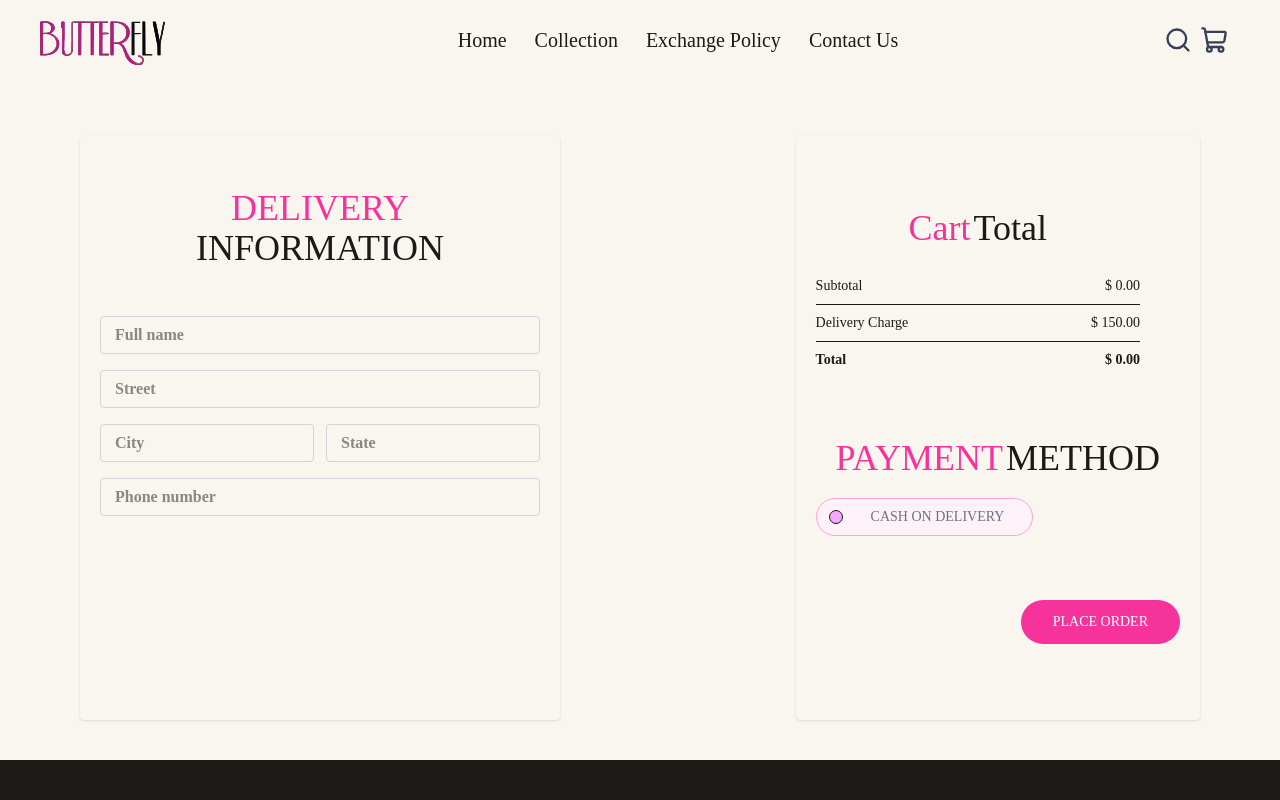
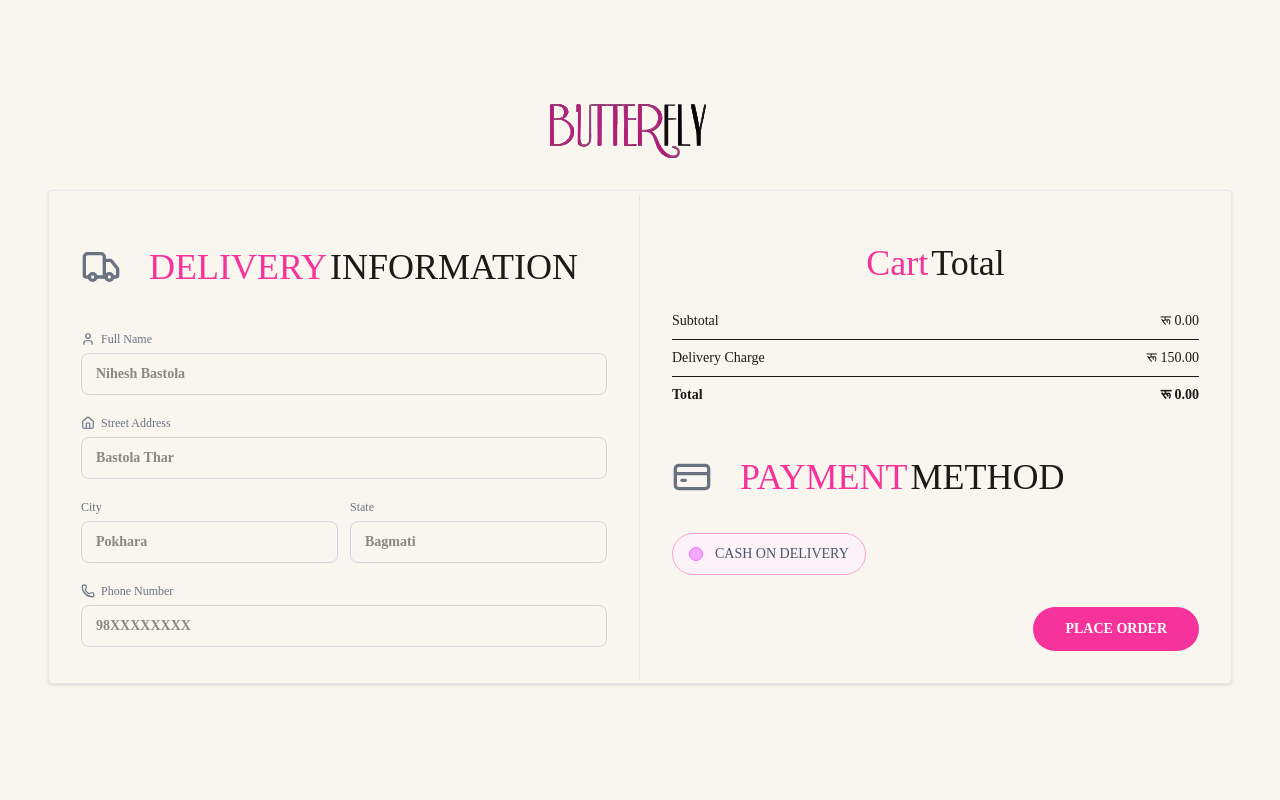
Before and after one commit to kushalktamang/butterfly-fashion-hub, a React (Vite) app in the folder web/: page /place-order in a window 1280 px wide. Shown: the top 800 px of the page. Built offline with nearby package versions, Linux system fonts and the light colour scheme; no server answers; a web font is replaced by a local one.

Commit message:
re-design the place-order and order components for better ui

```diff
--- a/web/src/_components/searchbar.tsx
+++ b/web/src/_components/searchbar.tsx
@@ -12,8 +12,8 @@ const SearchBar = () => {
 
   return (
     <div className="bg-cream border-pink-100 px-4 sm:px-8 py-3">
-      <div className="max-w-3xl mx-auto flex items-center gap-2 bg-white border border-pink-200 rounded-full px-3 sm:px-4 py-2">
-        <TbSearch className="w-5 h-5 text-pink-500 shrink-0" />
+      <div className="max-w-3xl mx-auto flex items-center gap-2 bg-cream border border-gray-200 rounded px-3 sm:px-4 py-2">
+        <TbSearch className="w-5 h-5 text-charcol shrink-0" />
         <input
           type="text"
           value={search}
@@ -32,7 +32,7 @@ const SearchBar = () => {
           className="shrink-0 text-gray-600 hover:text-pink-600"
           aria-label="Close search"
         >
-          <TbX className="w-5 h-5" />
+          <TbX className="w-5 h-5 text-charcol" />
         </button>
       </div>
     </div>
--- a/web/src/context/shop-context-provider.tsx
+++ b/web/src/context/shop-context-provider.tsx
@@ -37,7 +37,7 @@ interface ShopContextProps {
 }
 
 const ShopContextProvider = ({ children }: ShopContextProps) => {
-  const currency = "$";
+  const currency = "रू";
   const delivery_fee = 150;
   const [isProductsLoading, setIsProductsLoading] = useState(true);
   const [search, setSearch] = useState("");
--- a/web/src/main.tsx
+++ b/web/src/main.tsx
@@ -34,11 +34,13 @@ const router = createBrowserRouter([
       { path: "/exchange-policy", element: <ExchangePolicy /> },
       { path: "/contact-us", element: <Contact /> },
       { path: "/cart", element: <Cart /> },
-      { path: "/order", element: <Order /> },
-      { path: "/place-order", element: <PlaceOrder /> },
+      // { path: "/order", element: <Order /> },
+      // { path: "/place-order", element: <PlaceOrder /> },
       { path: "/products/:productId", element: <ProductsRoute /> },
     ],
   },
+  { path: "/order", element: <Order /> },
+  { path: "/place-order", element: <PlaceOrder /> },
 ]);
 
 createRoot(rootElement).render(
--- a/web/src/pages/Collection.tsx
+++ b/web/src/pages/Collection.tsx
@@ -79,9 +79,9 @@ const Collection: React.FC = () => {
   }, [category, subCategory, sortOption, products, search, showSearch]);
 
   return (
-    <div className="flex flex-col sm:flex-col md:flex-row gap-1 sm-gap-10 pt-10 px-4 sm:px-[5vw] md:px-[4vw] lg:px-[4vw]">
+    <div className="flex flex-col sm:flex-col md:flex-row gap-1 sm-gap-10 px-4 sm:px-[5vw] md:px-[4vw] lg:px-[4vw]">
       {/* filter  Option */}
-      <div className="min-w-60 mt-50">
+      <div className="min-w-60 mt-5">
         <p
           onClick={() => {
             setShowFilter(!showFilter);
--- a/web/src/pages/Order.tsx
+++ b/web/src/pages/Order.tsx
@@ -1,6 +1,7 @@
-import { useLocation, useNavigate } from "react-router-dom";
+import { useLocation, useNavigate, Link } from "react-router-dom";
+import { useEffect } from "react";
+import { CheckCircle2, Package, MapPin, Phone, User } from "lucide-react";
 import Title from "../_components/title";
-import { useEffect } from "react";
 
 export interface CartItem {
   _id: string;
@@ -46,47 +47,103 @@ const Order = () => {
   }
 
   const { orderNumber, items, amount, address } = state.orderData;
-
   const fullName = `${address.firstName ?? ""} ${address.lastName ?? ""}`.trim();
   const displayName = address.name ?? (fullName || "-");
-
   const addressLine = [address.street, address.city, address.state].filter(Boolean).join(", ");
 
+  const itemCount = items.reduce((sum, item) => sum + item.quantity, 0);
+
   return (
-    <div className="p-6 max-w-2xl mx-auto">
-      <div className="text-3xl font-bold text-center">
-        <Title textOne={"ORDER"} textTwo={"SUCESSFULL"} />
-      </div>
-      <p className="mb-2 text-center">We will Contact you.</p>
-      <div className="bg-gray-100 p-4 rounded-lg shadow-md">
-        <div className=" text-2xl">
-          <p className="font-semibold">Order Number:</p>
-          <p className="mb-4 text-pink-600">{orderNumber}</p>
-          <p className="font-semibold text-pink-600 mb-1">Shipping Details:</p>
-          <div className="mb-4">
-            <p>
-              <span>Name: </span>
-              {displayName}
-            </p>
-            <p>
-              <span>Address: </span>
-              {addressLine || "-"}
-            </p>
-            <p>
-              <span>Phone Number: </span>
-              {address.phone ?? "-"}
-            </p>
+    <div className="min-h-screen bg-cream px-4 py-10 sm:py-16">
+      <div className="mx-auto max-w-2xl">
+        {/* Success header */}
+        <div className="mb-8 text-center">
+          <div className="mx-auto mb-4 flex h-16 w-16 items-center justify-center rounded-full bg-pink-100">
+            <CheckCircle2 className="h-9 w-9 text-pink-600" strokeWidth={1.75} />
           </div>
-          <p className="font-semibold mb-1 text-pink-600">Total Amount:</p>
-          <p className="mb-4 ">Rs. {amount}</p>
-          <p className="font-semibold mb-2 text-pink-600">Items:</p>
-          <ul className="list-disc list-inside">
-            {items.map((item: CartItem) => (
-              <li key={item._id}>
-                {item.name} (x{item.quantity})
-              </li>
-            ))}
-          </ul>
+          <div className="text-3xl font-bold">
+            <Title textOne={"ORDER"} textTwo={"SUCCESSFUL"} />
+          </div>
+          <p className="mt-2 text-sm text-gray-500">
+            Thank you for your order. We'll contact you shortly to confirm delivery.
+          </p>
+        </div>
+
+        {/* Order card */}
+        <div className="overflow-hidden rounded-2xl border border-gray-200 bg-white shadow-sm">
+          {/* Order number strip */}
+          <div className="flex items-center justify-between bg-charcol px-6 py-4">
+            <span className="text-xs font-medium uppercase tracking-wide text-gray-400">
+              Order Number
+            </span>
+            <span className="font-mono text-sm font-semibold text-white">{orderNumber}</span>
+          </div>
+
+          <div className="divide-y divide-gray-100">
+            {/* Shipping details */}
+            <div className="px-6 py-5">
+              <h3 className="mb-3 flex items-center gap-2 text-sm font-semibold text-pink-600">
+                <MapPin className="h-4 w-4" />
+                Shipping Details
+              </h3>
+              <dl className="space-y-2 text-sm text-gray-700">
+                <div className="flex items-start gap-2">
+                  <User className="mt-0.5 h-4 w-4 shrink-0 text-gray-400" />
+                  <span>{displayName}</span>
+                </div>
+                <div className="flex items-start gap-2">
+                  <MapPin className="mt-0.5 h-4 w-4 shrink-0 text-gray-400" />
+                  <span>{addressLine || "-"}</span>
+                </div>
+                <div className="flex items-start gap-2">
+                  <Phone className="mt-0.5 h-4 w-4 shrink-0 text-gray-400" />
+                  <span>{address.phone ?? "-"}</span>
+                </div>
+              </dl>
+            </div>
+
+            {/* Items */}
+            <div className="px-6 py-5">
+              <h3 className="mb-3 flex items-center gap-2 text-sm font-semibold text-pink-600">
+                <Package className="h-4 w-4" />
+                Items ({itemCount})
+              </h3>
+              <ul className="space-y-3">
+                {items.map((item) => (
+                  <li key={item._id} className="flex items-center justify-between text-sm">
+                    <div className="flex flex-col">
+                      <span className="font-medium text-gray-800">{item.name}</span>
+                      <span className="text-xs text-gray-500">
+                        Qty {item.quantity}
+                        {item.size ? ` · Size ${item.size}` : ""}
+                      </span>
+                    </div>
+                    {typeof item.price === "number" && (
+                      <span className="font-medium text-gray-800">
+                        Rs. {(item.price * item.quantity).toLocaleString()}
+                      </span>
+                    )}
+                  </li>
+                ))}
+              </ul>
+            </div>
+
+            {/* Total */}
+            <div className="flex items-center justify-between bg-gray-50 px-6 py-4">
+              <span className="text-sm font-semibold text-gray-600">Total Amount</span>
+              <span className="text-lg font-bold text-pink-600">Rs. {amount.toLocaleString()}</span>
+            </div>
+          </div>
+        </div>
+
+        {/* Actions */}
+        <div className="mt-8 flex justify-center">
+          <Link
+            to="/collection"
+            className="rounded-full bg-charcol px-8 py-3 text-sm font-semibold text-white transition hover:bg-gray-800"
+          >
+            Continue Shopping
+          </Link>
         </div>
       </div>
     </div>
--- a/web/src/pages/PlaceOrder.tsx
+++ b/web/src/pages/PlaceOrder.tsx
@@ -1,10 +1,12 @@
 import { useState } from "react";
 import Title from "../_components/title";
 import CartTotal from "../_components/cart-total";
-import { useNavigate } from "react-router-dom";
+import { Link, useNavigate } from "react-router-dom";
 import axios from "axios";
 import { toast } from "react-toastify";
 import { useShopContext } from "../hooks/use-shop-context";
+import { Loader2, Truck, CreditCard, User, Home, Phone } from "lucide-react";
+import { assets } from "../assets/assets";
 
 interface PlaceOrderResponse {
   success: boolean;
@@ -14,8 +16,10 @@ interface PlaceOrderResponse {
 
 const PlaceOrder = () => {
   const navigate = useNavigate();
+
   const { backendUrl, cartItems, setCartItems, getCartAmount, delivery_fee, products } =
     useShopContext();
+
   const [formData, setFormData] = useState({
     name: "",
     street: "",
@@ -24,15 +28,22 @@ const PlaceOrder = () => {
     phone: "",
   });
 
+  const [isSubmitting, setIsSubmitting] = useState(false);
+
   const onChangeHandler = (e: React.ChangeEvent<HTMLInputElement>) => {
     const name = e.target.name;
     const value = e.target.value;
 
-    setFormData((data) => ({ ...data, [name]: value }));
+    setFormData((data) => ({
+      ...data,
+      [name]: value,
+    }));
   };
 
   const onSubmitHandler = async (e: React.ChangeEvent<HTMLFormElement>) => {
     e.preventDefault();
+    setIsSubmitting(true);
+
     try {
       const orderItem: {
         productId: string;
@@ -44,12 +55,15 @@ const PlaceOrder = () => {
 
       for (const productId in cartItems) {
         const sizeQuantities = cartItems[productId];
+
         if (!sizeQuantities) continue;
 
         for (const size in sizeQuantities) {
           const qty = sizeQuantities[size];
+
           if (qty !== undefined && qty > 0) {
             const product = products.find((p) => p._id === productId);
+
             if (product) {
               orderItem.push({
                 productId: product._id,
@@ -62,11 +76,13 @@ const PlaceOrder = () => {
           }
         }
       }
+
       const orderData = {
         address: formData,
         items: orderItem,
         amount: getCartAmount() + delivery_fee,
       };
+
       try {
         const response = await axios.post<PlaceOrderResponse>(
           `${backendUrl}/orders/place`,
@@ -75,6 +91,7 @@ const PlaceOrder = () => {
 
         if (response.data.success) {
           setCartItems({});
+
           void navigate("/order", {
             state: {
               orderData: {
@@ -85,6 +102,7 @@ const PlaceOrder = () => {
               },
             },
           });
+
           toast.success("Order placed successfully!");
         } else {
           toast.error(response.data.message ?? "Order failed");
@@ -96,103 +114,193 @@ const PlaceOrder = () => {
           console.log(error);
         }
       }
-    } catch (error) {
+    } catch (error: unknown) {
       if (error instanceof Error) {
         toast.error("Something went wrong");
       } else {
         console.log(error);
       }
+    } finally {
+      setIsSubmitting(false);
     }
   };
+
   return (
+    <div className="min-h-[80vh] bg-cream px-4 py-8 sm:px-10 sm:py-14 lg:px-12 lg:mt-10">
+      <div className="mb-8 flex w-full justify-center">
+        <Link to={"/"}>
+          <img
+            src={assets.butterfly_logo}
+            alt="butterfly fashion hub logo"
+            aria-label="butterfly fashion hub logo"
+            className="w-50 cursor-pointer"
+          />
+        </Link>
+      </div>
       <form
-      onSubmit={(e) => void onSubmitHandler(e)}
-      className="flex flex-col sm:flex-row justify-between gap-4 px-10 lg:px-20 pt-5 sm:pt-14 min-h-[80vh]"
+        onSubmit={(e) => {
+          void onSubmitHandler(e);
+        }}
+        className="mx-auto flex justify-center items-center w-full max-w-7xl flex-col overflow-hidden rounded border border-gray-200 bg-cream shadow-sm lg:flex-row"
       >
-      {/*   ------------left side--------- */}
-      <div className="flex flex-col gap-4 w-full sm:max-w-120 bg-white-300 p-5 rounded shadow">
-        <div className="text-xl sm:text-2xl my-3">
-          <Title textOne={"DELIVERY"} textTwo={"INFORMATION"} />
+        {/* =====================================================
+            LEFT SIDE - DELIVERY INFORMATION
+        ====================================================== */}
+        <div className="w-full p-6 sm:p-8 lg:w-1/2 lg:border-r lg:border-gray-200">
+          <div className="mb-6 flex items-center gap-2">
+            <Truck className="h-10 w-10 text-gray-500" />
+
+            <div className="text-xl sm:text-2xl">
+              <Title textOne="DELIVERY" textTwo="INFORMATION" />
             </div>
+          </div>
+
+          <div className="space-y-5">
+            {/* Full Name */}
+            <div>
+              <label
+                htmlFor="name"
+                className="mb-1.5 flex items-center gap-1.5 text-xs font-medium text-gray-500"
+              >
+                <User className="h-3.5 w-3.5" />
+                Full Name
+              </label>
+
               <input
+                id="name"
                 required
                 onChange={onChangeHandler}
                 name="name"
                 value={formData.name}
                 type="text"
-          placeholder="Full name"
-          className="border border-gray-300 rounded py-1.5 px-3.5 w-full"
+                placeholder="Nihesh Bastola"
+                className="w-full rounded-lg border border-gray-300 px-3.5 py-2.5 text-sm outline-none transition focus:border-gray-400 focus:ring-2 focus:ring-pink-100"
               />
+            </div>
+
+            {/* Street */}
+            <div>
+              <label
+                htmlFor="street"
+                className="mb-1.5 flex items-center gap-1.5 text-xs font-medium text-gray-500"
+              >
+                <Home className="h-3.5 w-3.5" />
+                Street Address
+              </label>
+
               <input
+                id="street"
                 required
                 onChange={onChangeHandler}
                 name="street"
                 value={formData.street}
                 type="text"
-          placeholder="Street"
-          className="border border-gray-300 rounded py-1.5 px-3.5 w-full"
+                placeholder="Bastola Thar"
+                className="w-full rounded-lg border border-gray-300 px-3.5 py-2.5 text-sm outline-none transition focus:border-gray-400 focus:ring-2 focus:ring-pink-100"
               />
-        <div className="flex gap-3">
+            </div>
+
+            {/* City + State */}
+            <div className="flex flex-col gap-4 sm:flex-row sm:gap-3">
+              <div className="w-full">
+                <label htmlFor="city" className="mb-1.5 block text-xs font-medium text-gray-500">
+                  City
+                </label>
+
                 <input
+                  id="city"
                   required
                   onChange={onChangeHandler}
                   name="city"
                   value={formData.city}
                   type="text"
-            placeholder="City"
-            className="border border-gray-300 rounded py-1.5 px-3.5 w-full"
+                  placeholder="Pokhara"
+                  className="w-full rounded-lg border border-gray-300 px-3.5 py-2.5 text-sm outline-none transition focus:border-gray-400 focus:ring-2 focus:ring-pink-100"
                 />
+              </div>
+
+              <div className="w-full">
+                <label htmlFor="state" className="mb-1.5 block text-xs font-medium text-gray-500">
+                  State
+                </label>
+
                 <input
+                  id="state"
                   required
                   onChange={onChangeHandler}
                   name="state"
                   value={formData.state}
                   type="text"
-            placeholder="State"
-            className="border border-gray-300 rounded py-1.5 px-3.5 w-full"
+                  placeholder="Bagmati"
+                  className="w-full rounded-lg border border-gray-300 px-3.5 py-2.5 text-sm outline-none transition focus:border-gray-400 focus:ring-2 focus:ring-pink-100"
                 />
               </div>
+            </div>
+
+            {/* Phone */}
+            <div>
+              <label
+                htmlFor="phone"
+                className="mb-1.5 flex items-center gap-1.5 text-xs font-medium text-gray-500"
+              >
+                <Phone className="h-3.5 w-3.5" />
+                Phone Number
+              </label>
+
               <input
+                id="phone"
                 required
                 onChange={onChangeHandler}
                 name="phone"
                 value={formData.phone}
-          type="number"
-          placeholder="Phone number"
-          className="border border-gray-300 rounded py-1.5 px-3.5 w-full"
+                type="tel"
+                placeholder="98XXXXXXXX"
+                className="w-full rounded-lg border border-gray-300 px-3.5 py-2.5 text-sm outline-none transition focus:border-gray-400 focus:ring-2 focus:ring-pink-100"
               />
             </div>
-
-      {/* -----------right side------ */}
-      <div className="bg-white-300 p-5 rounded shadow">
-        <div className="mt-8 min-w-80 pr-10">
-          <CartTotal />
-        </div>
-
-        <div className="mt-12">
-          <div className="text-center">
-            <Title textOne={"PAYMENT"} textTwo={"METHOD"} />
-          </div>
-
-          {/* ----------payment method-------- */}
-          <div className="flex gap-3 flex-col lg:flex-row">
-            <div className="flex items-center gap-3 border p-2 px-3 rounded-4xl bg-pink-50 border-pink-300">
-              <p className="min-w-3.5 h-3.5 border rounded-full bg-fuchsia-300"></p>
-              <p className="text-gray-500 text-sm font-medium mx-4 ">CASH ON DELIVERY</p>
           </div>
         </div>
 
-          <div className="w-full text-end mt-8">
+        {/* =====================================================
+            RIGHT SIDE - CART + PAYMENT
+        ====================================================== */}
+        <div className="w-full p-6 sm:p-8 lg:w-1/2">
+          {/* Cart */}
+          <CartTotal />
+
+          {/* Payment */}
+          <div className="mt-8">
+            <div className="mb-4 flex items-center gap-2">
+              <CreditCard className="h-10 w-10 text-gray-500" />
+
+              <Title textOne="PAYMENT" textTwo="METHOD" />
+            </div>
+
+            {/* Payment Method */}
+            <div className="flex flex-col gap-3">
+              <div className="flex w-fit items-center gap-3 rounded-full border border-pink-300 bg-pink-50 px-4 py-2.5">
+                <span className="h-3.5 w-3.5 rounded-full border border-fuchsia-400 bg-fuchsia-300" />
+
+                <span className="text-sm font-medium text-gray-600">CASH ON DELIVERY</span>
+              </div>
+            </div>
+
+            {/* Place Order */}
+            <div className="mt-8 flex justify-end">
               <button
                 type="submit"
-              className="bg-pink-500 text-white text-sm my-8 px-8 py-3 rounded-4xl hover:bg-pink-700 items-center"
+                disabled={isSubmitting}
+                className="flex w-full items-center justify-center gap-2 rounded-full bg-pink-500 px-8 py-3 text-sm font-semibold text-white transition hover:bg-pink-600 disabled:cursor-not-allowed disabled:opacity-60 sm:w-auto"
               >
-              PLACE ORDER
+                {isSubmitting && <Loader2 className="h-4 w-4 animate-spin" />}
+
+                {isSubmitting ? "PLACING ORDER..." : "PLACE ORDER"}
               </button>
             </div>
           </div>
         </div>
       </form>
+    </div>
   );
 };
 
```
Lines whose indentation alone changed are shown as unchanged.
